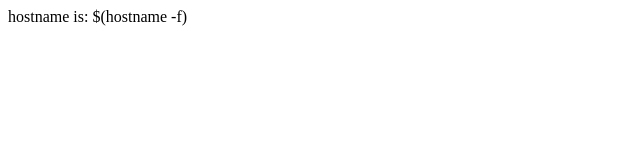
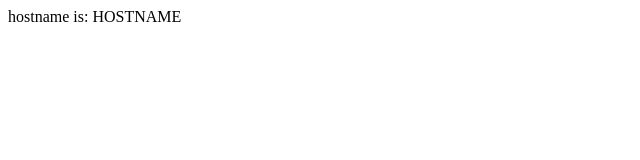
Before and after one commit to rebootshen/aws-jenkins, a plain HTML site: page index.html in a window 1280 px wide. Shown: the full height of the page, 0-640 px from the left. Drawn offline with Linux system fonts and the light colour scheme.

Commit message:
Update index.html

```diff
--- a/index.html
+++ b/index.html
@@ -1,5 +1,5 @@
 <html>
 <body>
-<p>hostname is: $(hostname -f)</p>
+<p>hostname is: HOSTNAME</p>
 </body>
 </html>
```
